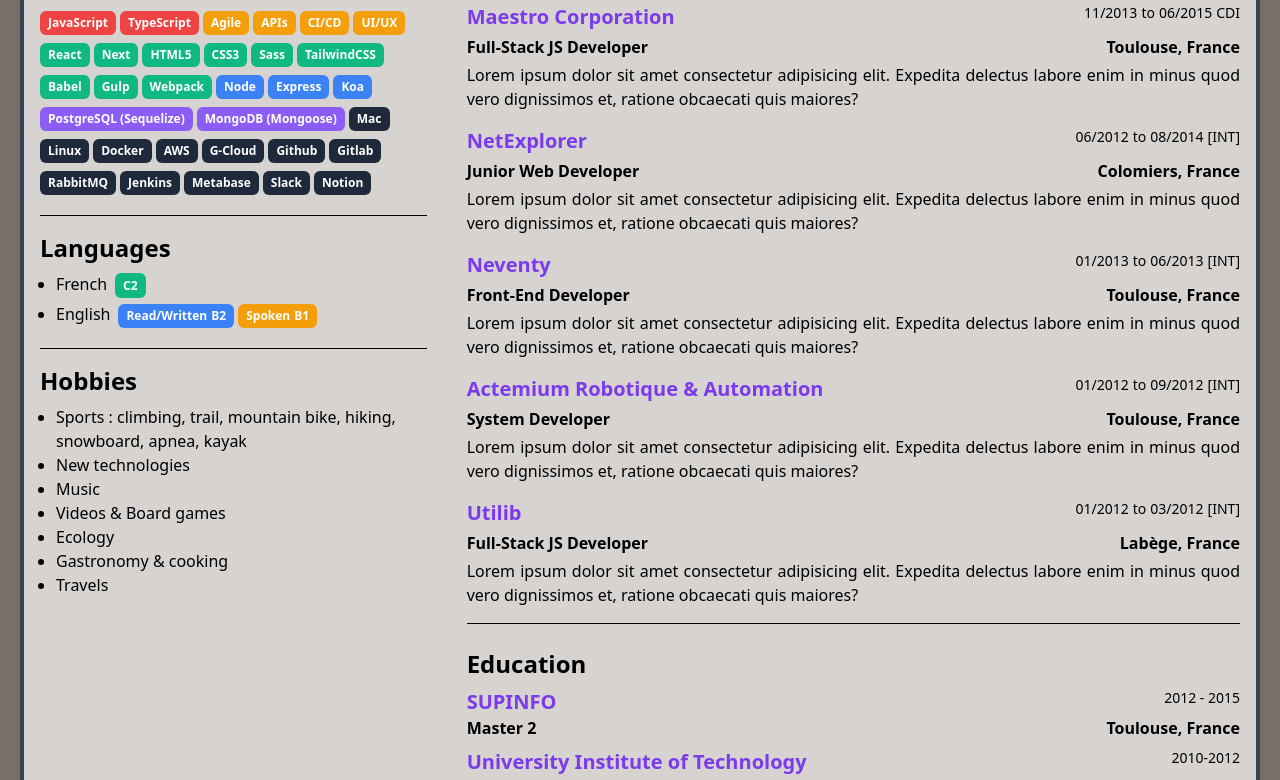
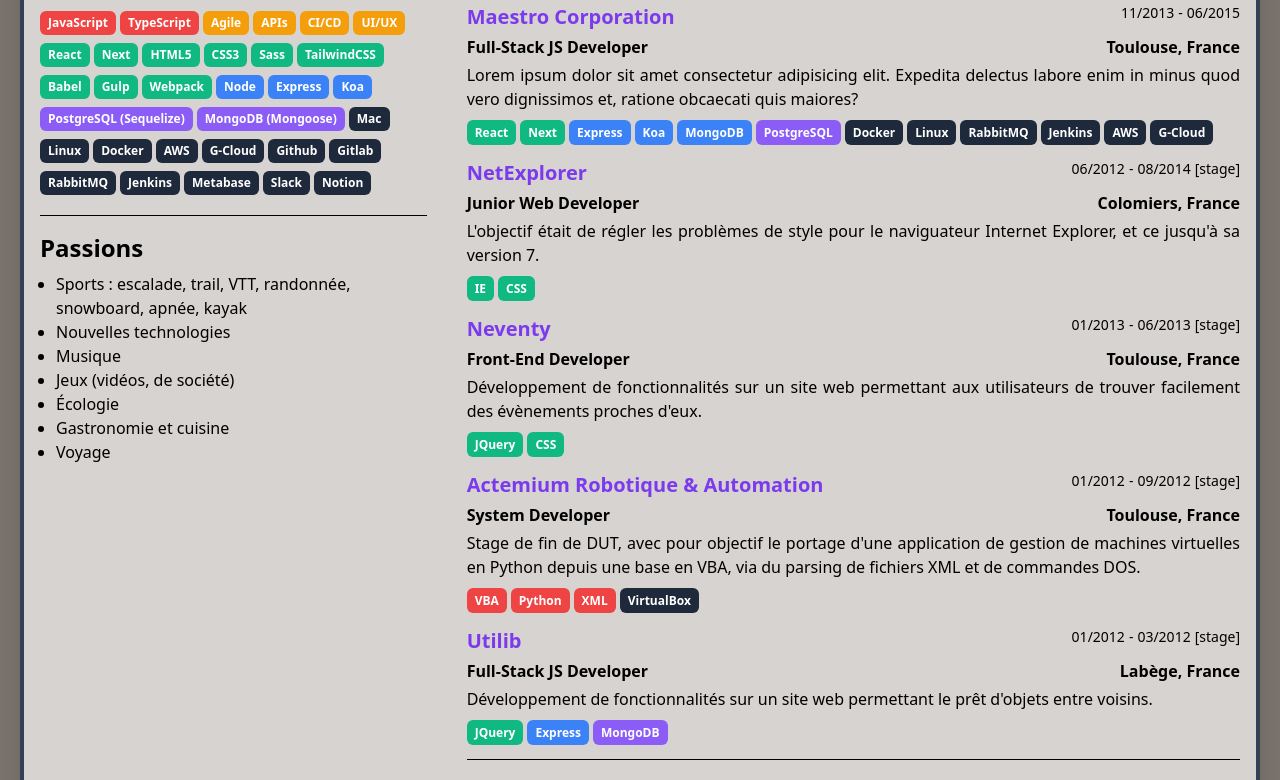
Before and after one commit to max--/cv, a Next.js app: page / in a window 1280 px wide. Shown: the part 442-1222 px from the top of the page. Built offline with nearby package versions, Linux system fonts and the light colour scheme; what tailwindcss-debug-screens would draw is missing.

Commit message:
quasi presque

```diff
--- a/pages/index.tsx
+++ b/pages/index.tsx
@@ -1,3 +1,4 @@
+/* eslint-disable react/no-unescaped-entities */
 import { useCallback, useState } from 'react'
 import { FaLinkedin, FaSun } from 'react-icons/fa'
 import { FaLocationDot } from 'react-icons/fa6'
@@ -114,7 +115,7 @@
             <div className="flex flex-col lg:items-end space-y-2">
               <h1 className="text-2xl sm:text-5xl md:text-6xl font-extrabold">Duhamel Maxime</h1>
               <h2 className="text-2xl">Full-Stack JS Developer</h2>
-              <h2 className="text-lg">10 years of experience</h2>
+              <h2 className="text-lg">10 ans d'expérience</h2>
             </div>
           </div>
         </header>
@@ -168,7 +169,7 @@
             <Separator />
 
             <section>
-              <h2 className="flex text-2xl font-bold">Skills</h2>
+              <h2 className="flex text-2xl font-bold">Compétences</h2>
               <ul className="mt-2 flex flex-wrap">
                 {skills.base.map((label, index) => (
                   <Tag key={index} color="red" classes="mr-1">{label}</Tag>
@@ -191,7 +192,7 @@
               </ul>
             </section>
 
-            <Separator />
+            {/* <Separator />
 
             <section>
               <h2 className="text-2xl font-bold">Languages</h2>
@@ -216,20 +217,20 @@
                   </Tag>
                 </li>
               </ul>
-            </section>
+            </section> */}
 
             <Separator />
 
             <section>
-              <h2 className="text-2xl font-bold">Hobbies</h2>
+              <h2 className="text-2xl font-bold">Passions</h2>
               <ul className="ml-4 mt-2 list-disc">
-                <li>Sports : climbing, trail, mountain bike, hiking, snowboard, apnea, kayak</li>
-                <li>New technologies</li>
-                <li>Music</li>
-                <li>Videos & Board games</li>
-                <li>Ecology</li>
-                <li>Gastronomy & cooking</li>
-                <li>Travels</li>
+                <li>Sports : escalade, trail, VTT, randonnée, snowboard, apnée, kayak</li>
+                <li>Nouvelles technologies</li>
+                <li>Musique</li>
+                <li>Jeux (vidéos, de société)</li>
+                <li>Écologie</li>
+                <li>Gastronomie et cuisine</li>
+                <li>Voyage</li>
               </ul>
             </section>
           </div>
@@ -237,7 +238,7 @@
           <div className="md:mt-10 md:w-4/6">
             <section>
               <Separator classes="md:hidden"/>
-              <h2 className="text-2xl pb-1 font-bold">Summary</h2>
+              <h2 className="text-2xl pb-1 font-bold">Résumé</h2>
               <p className="text-md">
                 Lorem ipsum dolor sit amet consectetur adipisicing elit.
                 Expedita delectus labore enim in minus quod vero dignissimos
@@ -253,7 +254,7 @@
             <Separator />
 
             <section>
-              <h2 className="text-2xl mt-4 font-bold">Work Experience</h2>
+              <h2 className="text-2xl mt-4 font-bold">Expérience professionnelle</h2>
               <ul className="mt-2">
                 <li className="pt-2-">
                   <span className="flex justify-between space-x-6 text-sm">
@@ -266,9 +267,8 @@
                     </a>
                     <span className="space-x-1">
                       <span>11/2013</span>
-                      <span>to</span>
+                      <span>-</span>
                       <span>06/2015</span>
-                      <span>CDI</span>
                     </span>
                   </span>
                   <span className="flex justify-between mt-1 space-x-6 text-md font-semibold">
@@ -276,10 +276,22 @@
                     <span>Toulouse, France</span>
                   </span>
                   <p className="mt-1 text-justify text-md">
-                    Lorem ipsum dolor sit amet consectetur adipisicing elit.
-                    Expedita delectus labore enim in minus quod vero dignissimos
-                    et, ratione obcaecati quis maiores?
+                  Lorem ipsum dolor sit amet consectetur adipisicing elit. Expedita delectus labore enim in minus quod vero dignissimos et, ratione obcaecati quis maiores?
                   </p>
+                  <div className="mt-2">
+                    <Tag color="green" classes="mr-1">React</Tag>
+                    <Tag color="green" classes="mr-1">Next</Tag>
+                    <Tag color="blue" classes="mr-1">Express</Tag>
+                    <Tag color="blue" classes="mr-1">Koa</Tag>
+                    <Tag color="blue" classes="mr-1">MongoDB</Tag>
+                    <Tag color="purple" classes="mr-1">PostgreSQL</Tag>
+                    <Tag color="black" classes="mr-1">Docker</Tag>
+                    <Tag color="black" classes="mr-1">Linux</Tag>
+                    <Tag color="black" classes="mr-1">RabbitMQ</Tag>
+                    <Tag color="black" classes="mr-1">Jenkins</Tag>
+                    <Tag color="black" classes="mr-1">AWS</Tag>
+                    <Tag color="black" classes="mr-1">G-Cloud</Tag>
+                  </div>
                 </li>
 
                 <li className="mt-4">
@@ -293,9 +305,9 @@
                     </a>
                     <span className="space-x-1">
                       <span>06/2012</span>
-                      <span>to</span>
+                      <span>-</span>
                       <span>08/2014</span>
-                      <span>[INT]</span>
+                      <span>[stage]</span>
                     </span>
                   </span>
                   <span className="flex justify-between mt-1 space-x-6 text-md font-semibold">
@@ -303,16 +315,18 @@
                     <span>Colomiers, France</span>
                   </span>
                   <p className="mt-1 text-justify text-xs-">
-                    Lorem ipsum dolor sit amet consectetur adipisicing elit.
-                    Expedita delectus labore enim in minus quod vero dignissimos
-                    et, ratione obcaecati quis maiores?
+                    L'objectif était de régler les problèmes de style pour le naviguateur Internet Explorer, et ce jusqu'à sa version 7.
                   </p>
+                  <div className="mt-2">
+                    <Tag color="green" classes="mr-1">IE</Tag>
+                    <Tag color="green" classes="mr-1">CSS</Tag>
+                  </div>
                 </li>
 
                 <li className="mt-4">
                   <span className="flex justify-between space-x-6 text-sm">
                     <a
-                      href="https://www.linkedin.com/search/results/all/?keywords=Neventy&sid=Drv"
+                      href="https://www.univers-cites.fr/2013/04/26/restez-connectes-avec-lappli-neventy/"
                       target="_blank"
                       className="text-purple-600 hover:underline dark:text-purple-300"
                     >
@@ -320,9 +334,9 @@
                     </a>
                     <span className="space-x-1">
                       <span>01/2013</span>
-                      <span>to</span>
+                      <span>-</span>
                       <span>06/2013</span>
-                      <span>[INT]</span>
+                      <span>[stage]</span>
                     </span>
                   </span>
                   <span className="flex justify-between mt-1 space-x-6 text-md font-semibold">
@@ -330,10 +344,12 @@
                     <span>Toulouse, France</span>
                   </span>
                   <p className="mt-1 text-justify text-xs-">
-                    Lorem ipsum dolor sit amet consectetur adipisicing elit.
-                    Expedita delectus labore enim in minus quod vero dignissimos
-                    et, ratione obcaecati quis maiores?
+                    Développement de fonctionnalités sur un site web permettant aux utilisateurs de trouver facilement des évènements proches d'eux.
                   </p>
+                  <div className="mt-2">
+                    <Tag color="green" classes="mr-1">JQuery</Tag>
+                    <Tag color="green" classes="mr-1">CSS</Tag>
+                  </div>
                 </li>
 
                 <li className="mt-4">
@@ -347,9 +363,9 @@
                     </a>
                     <span className="space-x-1">
                       <span>01/2012</span>
-                      <span>to</span>
+                      <span>-</span>
                       <span>09/2012</span>
-                      <span>[INT]</span>
+                      <span>[stage]</span>
                     </span>
                   </p>
                   <p className="flex justify-between mt-1 space-x-6 text-md font-semibold">
@@ -357,10 +373,14 @@
                     <span>Toulouse, France</span>
                   </p>
                   <p className="mt-1 text-justify text-xs-">
-                    Lorem ipsum dolor sit amet consectetur adipisicing elit.
-                    Expedita delectus labore enim in minus quod vero dignissimos
-                    et, ratione obcaecati quis maiores?
+                    Stage de fin de DUT, avec pour objectif le portage d'une application de gestion de machines virtuelles en Python depuis une base en VBA, via du parsing de fichiers XML et de commandes DOS.
                   </p>
+                  <div className="mt-2">
+                    <Tag color="red" classes="mr-1">VBA</Tag>
+                    <Tag color="red" classes="mr-1">Python</Tag>
+                    <Tag color="red" classes="mr-1">XML</Tag>
+                    <Tag color="black" classes="mr-1">VirtualBox</Tag>
+                  </div>
                 </li>
 
                 <li className="mt-4">
@@ -374,9 +394,9 @@
                     </a>
                     <span className="space-x-1">
                       <span>01/2012</span>
-                      <span>to</span>
+                      <span>-</span>
                       <span>03/2012</span>
-                      <span>[INT]</span>
+                      <span>[stage]</span>
                     </span>
                   </span>
                   <span className="flex justify-between mt-1 text-md font-semibold">
@@ -384,10 +404,13 @@
                     <span>Labège, France</span>
                   </span>
                   <p className="mt-1 text-justify text-xs-">
-                    Lorem ipsum dolor sit amet consectetur adipisicing elit.
-                    Expedita delectus labore enim in minus quod vero dignissimos
-                    et, ratione obcaecati quis maiores?
+                    Développement de fonctionnalités sur un site web permettant le prêt d'objets entre voisins.
                   </p>
+                  <div className="mt-2">
+                    <Tag color="green" classes="mr-1">JQuery</Tag>
+                    <Tag color="blue" classes="mr-1">Express</Tag>
+                    <Tag color="purple" classes="mr-1">MongoDB</Tag>
+                  </div>
                 </li>
 
               </ul>
@@ -396,7 +419,7 @@
             <Separator />
 
             <section>
-              <h2 className="text-2xl mt-6 font-bold">Education</h2>
+              <h2 className="text-2xl mt-6 font-bold">Éducation</h2>
               <ul className="mt-2">
                 <li className="">
                   <p className="flex justify-between space-x-6 text-sm">
```
